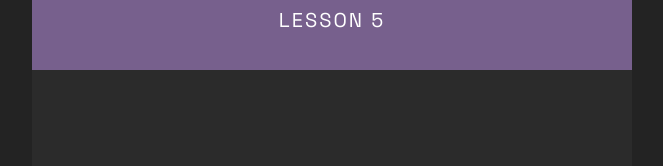
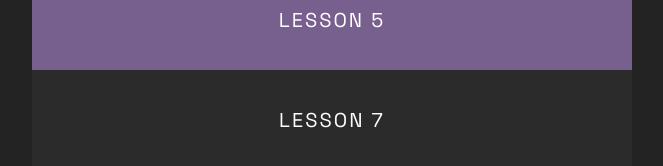
Before and after one commit to TyomaMotok/newone, a plain HTML site: page index.html in a window 1280 px wide. Shown: the part 330-496 px from the top of the page, without its empty margins (308-971 px from the left). Drawn offline with Linux system fonts and the light colour scheme.

Commit message:
index.html

```diff
--- a/index.html
+++ b/index.html
@@ -15,6 +15,7 @@
         <a href="html/three.html" class="lesson">Lesson 3</a>
         <a href="html/four.html" class="lesson">Lesson 4</a>
         <a href="html/five.html" class="lesson">Lesson 5</a>
+        <a href="html/seven.html" class="lesson">Lesson 7</a>
     </div>
 </body>
 <script>
```
